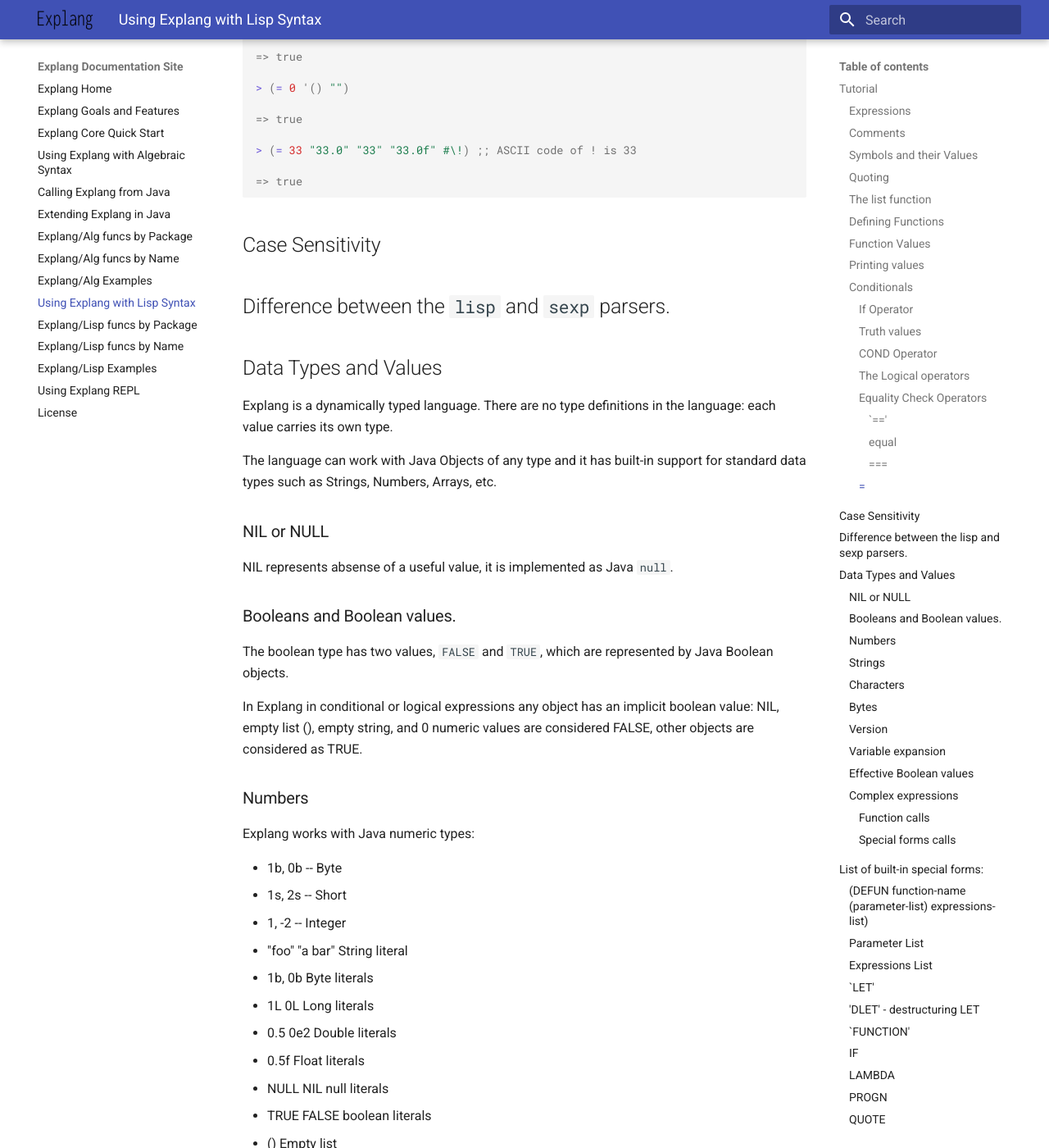
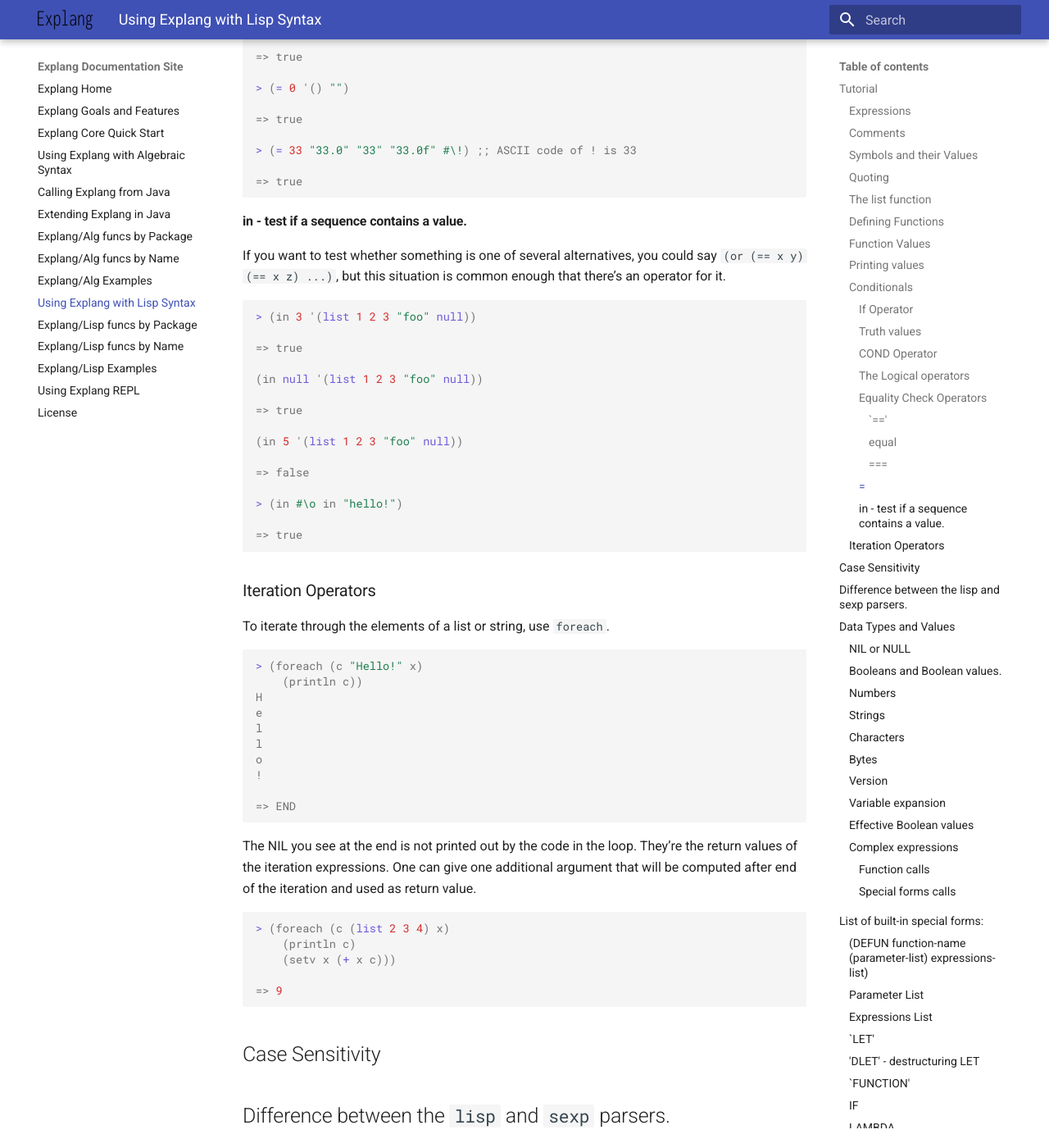
Before and after one commit to opsit-io/opsit-explang-docs, an MkDocs documentation site: the page built from docs/explang-lisp.md, in a window 1280 px wide and 1400 px high, scrolled down 10036 px. Shown: the whole window at 82% size. Built offline with MkDocs 1.6.1 and Material for MkDocs 9.7.7, drawn with Linux system fonts in a browser that asks for light colours.

Commit message:
Add chapter on foreach loop

````diff
--- a/docs/explang-lisp.md
+++ b/docs/explang-lisp.md
@@ -565,7 +565,61 @@
 ```
 
 
-##
+#### in - test if a sequence contains a value.
+
+If you want to test whether something is one of several alternatives, you could say
+`(or (== x y) (== x z) ...)`, but this situation is common enough that there’s an operator for it.
+
+```lisp
+> (in 3 '(list 1 2 3 "foo" null))
+
+=> true
+
+(in null '(list 1 2 3 "foo" null))
+
+=> true
+
+(in 5 '(list 1 2 3 "foo" null))
+
+=> false
+
+> (in #\o in "hello!")
+
+=> true
+
+```
+
+###  Iteration Operators
+
+
+To iterate through the elements of a list or string, use `foreach`.
+
+```lisp
+> (foreach (c "Hello!" x)
+    (println c))
+H
+e
+l
+l
+o
+!
+
+=> END
+```
+
+The NIL you see at the end is not printed out by the code in the loop.
+They’re the return values of the iteration expressions. One can give
+one additional argument that will be computed after end of the iteration
+and used as return value.
+
+
+```lisp
+> (foreach (c (list 2 3 4) x)
+    (println c)
+    (setv x (+ x c)))
+
+=> 9
+```
 
 
 
````
